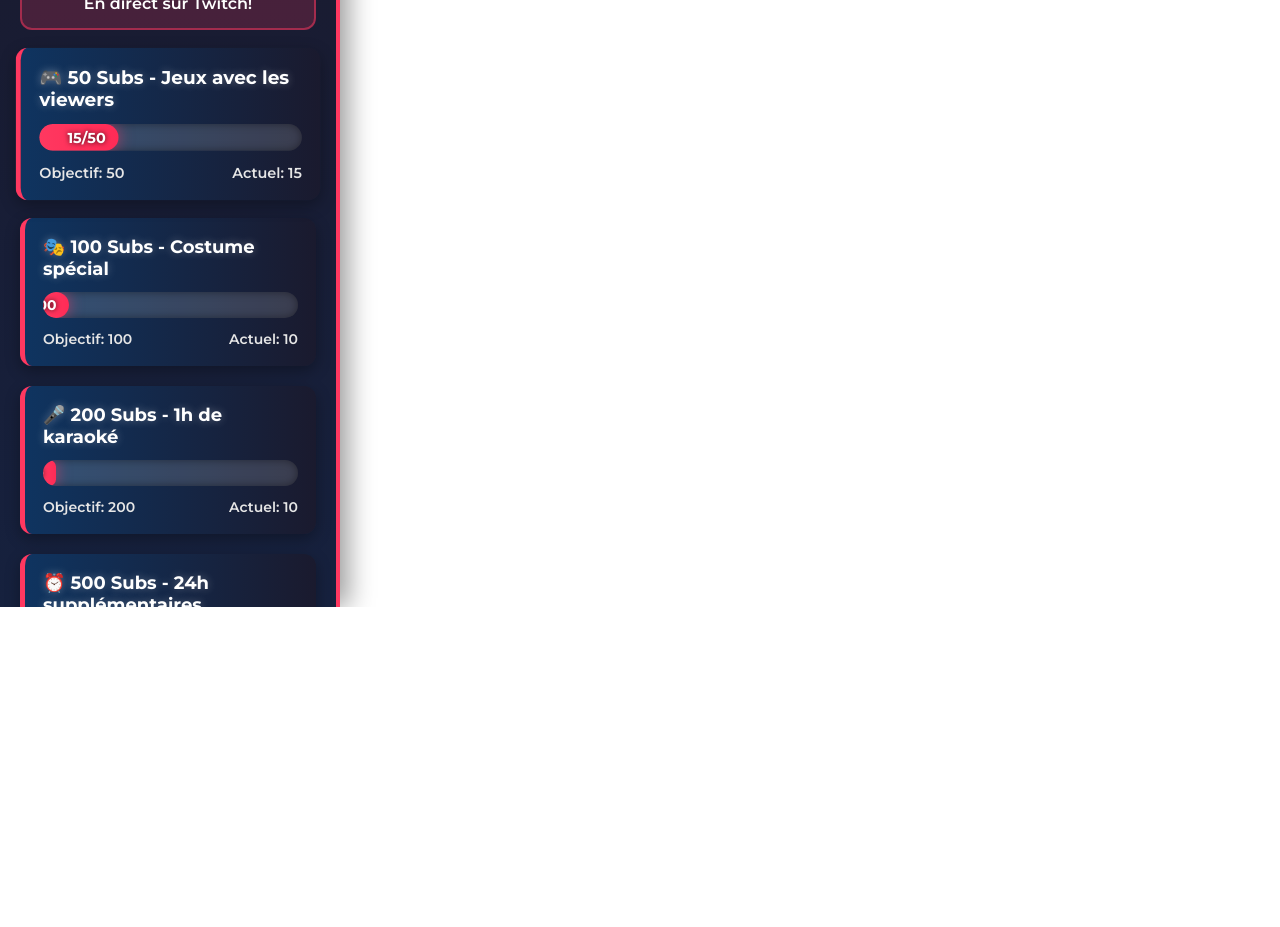
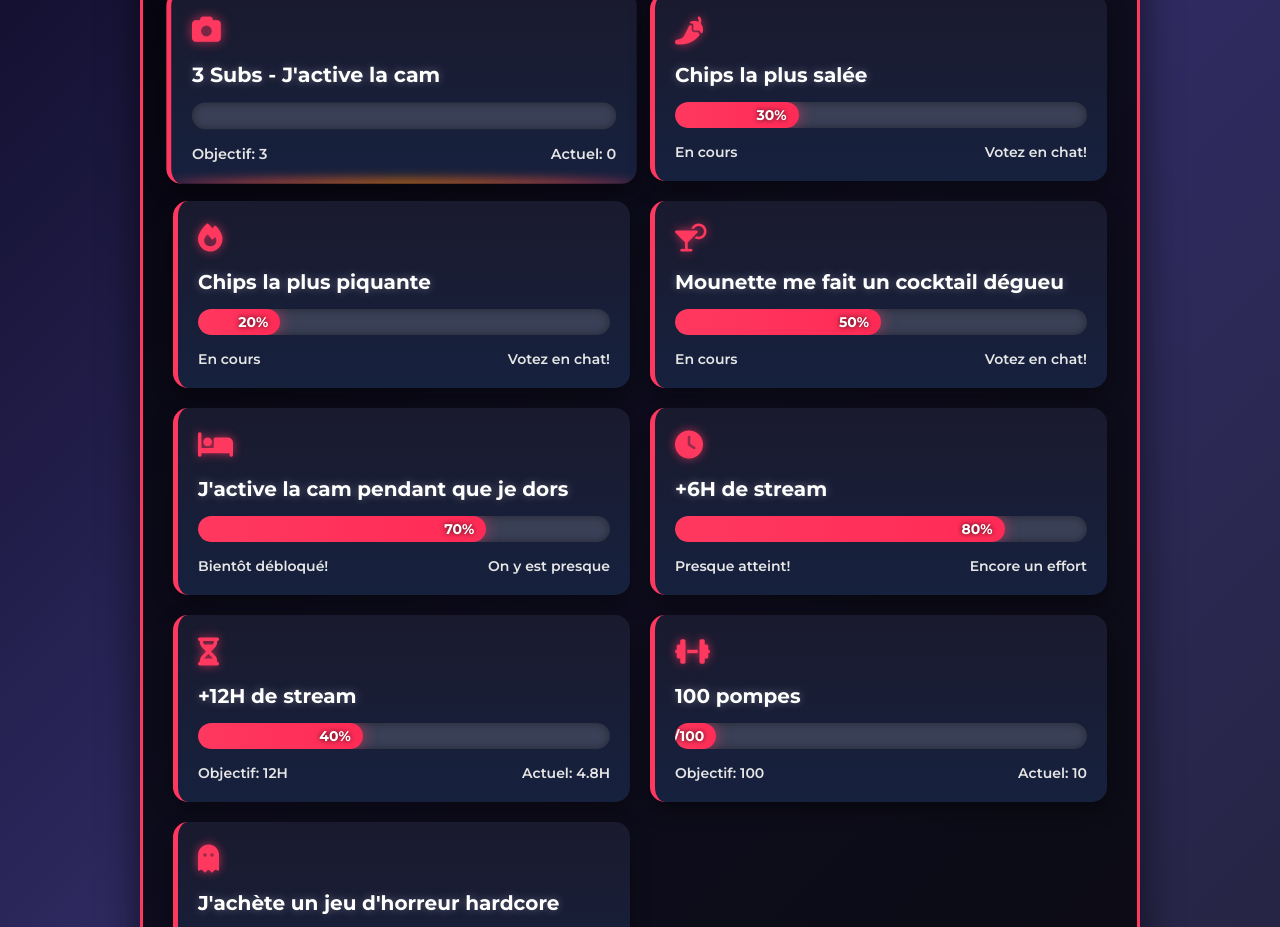
Before and after one commit to walid814/twitch-subgoals, a plain HTML site: page index.html in a window 1280 px wide. Shown: the part 193-1120 px from the top of the page. Before the commit the page ends 800 px from the top, so only its background shows below. Drawn offline with Linux system fonts and the light colour scheme.

Commit message:
Update index.html

```diff
--- a/index.html
+++ b/index.html
@@ -3,8 +3,9 @@
 <head>
     <meta charset="UTF-8">
     <meta name="viewport" content="width=device-width, initial-scale=1.0">
-    <title>SubGoals - Marathon 48h</title>
-    <link href="https://fonts.googleapis.com/css2?family=Montserrat:wght@600;700;800&display=swap" rel="stylesheet">
+    <title>SubGoals - Squadir Style</title>
+    <link href="https://fonts.googleapis.com/css2?family=Montserrat:wght@600;700;800;900&display=swap" rel="stylesheet">
+    <link rel="stylesheet" href="https://cdnjs.cloudflare.com/ajax/libs/font-awesome/6.4.0/css/all.min.css">
     <style>
         * {
             margin: 0;
@@ -14,62 +15,98 @@
         }
 
         body {
-            background: transparent;
-            overflow: hidden;
-            width: 100vw;
-            height: 100vh;
+            background: linear-gradient(135deg, #0f0c29, #302b63, #24243e);
+            color: white;
+            min-height: 100vh;
+            padding: 20px;
+            display: flex;
+            justify-content: center;
+            align-items: center;
         }
 
         .container {
-            display: flex;
-            height: 100vh;
+            width: 100%;
+            max-width: 1000px;
+            background: rgba(0, 0, 0, 0.7);
+            border-radius: 20px;
+            overflow: hidden;
+            box-shadow: 0 15px 40px rgba(0, 0, 0, 0.6);
+            border: 3px solid #ff3860;
         }
 
-        .subgoal-panel {
-            width: 340px;
-            background: linear-gradient(to bottom, #1a1a2e, #16213e);
-            border-right: 4px solid #ff3860;
-            padding: 20px;
-            color: white;
-            height: 100vh;
-            overflow-y: auto;
-            box-shadow: 8px 0 25px rgba(0, 0, 0, 0.4);
+        .header {
+            background: linear-gradient(to right, #ff3860, #ff2b56);
+            padding: 25px;
+            text-align: center;
+            position: relative;
+            overflow: hidden;
         }
 
-        .panel-title {
-            text-align: center;
-            margin-bottom: 25px;
-            color: #ff3860;
-            font-size: 28px;
+        .header h1 {
+            font-size: 42px;
+            font-weight: 900;
             text-transform: uppercase;
-            letter-spacing: 2px;
-            text-shadow: 0 0 15px rgba(255, 56, 96, 0.7);
-            font-weight: 800;
-            padding: 10px;
-            background: rgba(0, 0, 0, 0.3);
-            border-radius: 12px;
+            letter-spacing: 3px;
+            text-shadow: 0 2px 10px rgba(0, 0, 0, 0.3);
         }
 
-        .subgoal {
-            background: linear-gradient(to right, #0f3460, #1a1a2e);
-            border-radius: 12px;
-            padding: 18px;
-            margin-bottom: 20px;
-            border-left: 5px solid #ff3860;
-            transition: all 0.3s ease;
-            box-shadow: 0 5px 15px rgba(0, 0, 0, 0.3);
+        .header p {
+            font-size: 18px;
+            margin-top: 10px;
+            font-weight: 600;
         }
 
-        .subgoal:hover {
-            transform: translateX(5px);
-            box-shadow: 0 8px 20px rgba(0, 0, 0, 0.4);
+        .header::before {
+            content: '';
+            position: absolute;
+            top: -50%;
+            left: -50%;
+            width: 200%;
+            height: 200%;
+            background: linear-gradient(
+                to bottom right,
+                rgba(255, 255, 255, 0.2),
+                rgba(255, 255, 255, 0)
+            );
+            transform: rotate(30deg);
+            pointer-events: none;
         }
 
-        .subgoal-title {
-            font-size: 18px;
+        .goals-container {
+            display: grid;
+            grid-template-columns: repeat(auto-fit, minmax(300px, 1fr));
+            gap: 20px;
+            padding: 30px;
+        }
+
+        .goal-card {
+            background: linear-gradient(to bottom, #1a1a2e, #16213e);
+            border-radius: 15px;
+            padding: 20px;
+            transition: all 0.3s ease;
+            border-left: 5px solid #ff3860;
+            box-shadow: 0 8px 20px rgba(0, 0, 0, 0.4);
+            position: relative;
+            overflow: hidden;
+        }
+
+        .goal-card:hover {
+            transform: translateY(-5px);
+            box-shadow: 0 12px 25px rgba(0, 0, 0, 0.5);
+        }
+
+        .goal-icon {
+            font-size: 28px;
+            margin-bottom: 15px;
+            color: #ff3860;
+            text-shadow: 0 0 10px rgba(255, 56, 96, 0.7);
+        }
+
+        .goal-title {
+            font-size: 20px;
             font-weight: 700;
-            margin-bottom: 12px;
-            color: #ffffff;
+            margin-bottom: 15px;
+            color: white;
             text-shadow: 0 0 8px rgba(255, 255, 255, 0.3);
         }
 
@@ -78,7 +115,7 @@
             background: rgba(255, 255, 255, 0.15);
             border-radius: 15px;
             overflow: hidden;
-            margin: 12px 0;
+            margin: 15px 0;
             box-shadow: inset 0 0 8px rgba(0, 0, 0, 0.4);
         }
 
@@ -109,6 +146,7 @@
             font-size: 14px;
             font-weight: 600;
             color: #e6e6e6;
+            margin-top: 10px;
         }
 
         .completed .progress-bar {
@@ -116,26 +154,34 @@
             box-shadow: 0 0 15px rgba(67, 233, 123, 0.6);
         }
 
-        .completed .subgoal-title {
+        .completed .goal-title {
             color: #43e97b;
             text-shadow: 0 0 10px rgba(67, 233, 123, 0.5);
         }
 
-        .marathon-info {
-            text-align: center;
-            margin: 20px 0;
-            padding: 15px;
-            background: rgba(255, 56, 96, 0.2);
-            border-radius: 12px;
-            border: 2px solid rgba(255, 56, 96, 0.5);
+        .completed .goal-icon {
+            color: #43e97b;
+            text-shadow: 0 0 10px rgba(67, 233, 123, 0.7);
         }
 
-        .marathon-title {
-            font-size: 22px;
+        .streamer-info {
+            text-align: center;
+            padding: 20px;
+            background: rgba(255, 56, 96, 0.2);
+            border-top: 2px solid rgba(255, 56, 96, 0.5);
+        }
+
+        .streamer-name {
+            font-size: 24px;
+            font-weight: 800;
             color: #ff3860;
-            margin-bottom: 10px;
-            font-weight: 800;
             text-shadow: 0 0 10px rgba(255, 56, 96, 0.5);
+            margin-bottom: 5px;
+        }
+
+        .stream-info {
+            font-size: 16px;
+            font-weight: 600;
         }
 
         @keyframes pulse {
@@ -158,53 +204,141 @@
             animation: celebrate 0.5s ease-in-out 3;
         }
 
-        /* Custom scrollbar */
-        .subgoal-panel::-webkit-scrollbar {
-            width: 8px;
+        .fire-effect {
+            position: absolute;
+            bottom: -5px;
+            left: 0;
+            width: 100%;
+            height: 10px;
+            background: linear-gradient(to right, #ff3860, #ff7e00, #ff3860);
+            border-radius: 50%;
+            filter: blur(5px);
+            opacity: 0.7;
         }
 
-        .subgoal-panel::-webkit-scrollbar-track {
-            background: rgba(255, 255, 255, 0.1);
-            border-radius: 10px;
+        @media (max-width: 768px) {
+            .goals-container {
+                grid-template-columns: 1fr;
             }
 
-        .subgoal-panel::-webkit-scrollbar-thumb {
-            background: #ff3860;
-            border-radius: 10px;
+            .header h1 {
+                font-size: 32px;
             }
-
-        .subgoal-panel::-webkit-scrollbar-thumb:hover {
-            background: #ff2b56;
         }
     </style>
 </head>
 <body>
     <div class="container">
-        <div class="subgoal-panel" id="subgoalPanel">
-            <h2 class="panel-title">Subgoals du Marathon</h2>
-
-            <div class="marathon-info">
-                <div class="marathon-title">MARATHON 48H</div>
-                <div>En direct sur Twitch!</div>
+        <div class="header">
+            <h1>Objectifs du Stream</h1>
+            <p>Atteignez ces objectifs pour débloquer des récompenses!</p>
         </div>
 
-            <div class="subgoal pulse" id="goal1">
-                <div class="subgoal-title">🎮 50 Subs - Jeux avec les viewers</div>
+        <div class="goals-container">
+            <div class="goal-card pulse">
+                <div class="goal-icon"><i class="fas fa-camera"></i></div>
+                <h3 class="goal-title">3 Subs - J'active la cam</h3>
                 <div class="progress-container">
-                    <div class="progress-bar" style="width: 30%;">
-                        <span class="progress-text">15/50</span>
+                    <div class="progress-bar" style="width: 0%">
+                        <span class="progress-text">0/3</span>
                     </div>
                 </div>
                 <div class="goal-info">
-                    <span>Objectif: 50</span>
-                    <span>Actuel: 15</span>
+                    <span>Objectif: 3</span>
+                    <span>Actuel: 0</span>
+                </div>
+                <div class="fire-effect"></div>
+            </div>
+
+            <div class="goal-card">
+                <div class="goal-icon"><i class="fas fa-pepper-hot"></i></div>
+                <h3 class="goal-title">Chips la plus salée</h3>
+                <div class="progress-container">
+                    <div class="progress-bar" style="width: 30%">
+                        <span class="progress-text">30%</span>
+                    </div>
+                </div>
+                <div class="goal-info">
+                    <span>En cours</span>
+                    <span>Votez en chat!</span>
                 </div>
             </div>
 
-            <div class="subgoal" id="goal2">
-                <div class="subgoal-title">🎭 100 Subs - Costume spécial</div>
+            <div class="goal-card">
+                <div class="goal-icon"><i class="fas fa-fire"></i></div>
+                <h3 class="goal-title">Chips la plus piquante</h3>
                 <div class="progress-container">
-                    <div class="progress-bar" style="width: 10%;">
+                    <div class="progress-bar" style="width: 20%">
+                        <span class="progress-text">20%</span>
+                    </div>
+                </div>
+                <div class="goal-info">
+                    <span>En cours</span>
+                    <span>Votez en chat!</span>
+                </div>
+            </div>
+
+            <div class="goal-card">
+                <div class="goal-icon"><i class="fas fa-cocktail"></i></div>
+                <h3 class="goal-title">Mounette me fait un cocktail dégueu</h3>
+                <div class="progress-container">
+                    <div class="progress-bar" style="width: 50%">
+                        <span class="progress-text">50%</span>
+                    </div>
+                </div>
+                <div class="goal-info">
+                    <span>En cours</span>
+                    <span>Votez en chat!</span>
+                </div>
+            </div>
+
+            <div class="goal-card">
+                <div class="goal-icon"><i class="fas fa-bed"></i></div>
+                <h3 class="goal-title">J'active la cam pendant que je dors</h3>
+                <div class="progress-container">
+                    <div class="progress-bar" style="width: 70%">
+                        <span class="progress-text">70%</span>
+                    </div>
+                </div>
+                <div class="goal-info">
+                    <span>Bientôt débloqué!</span>
+                    <span>On y est presque</span>
+                </div>
+            </div>
+
+            <div class="goal-card">
+                <div class="goal-icon"><i class="fas fa-clock"></i></div>
+                <h3 class="goal-title">+6H de stream</h3>
+                <div class="progress-container">
+                    <div class="progress-bar" style="width: 80%">
+                        <span class="progress-text">80%</span>
+                    </div>
+                </div>
+                <div class="goal-info">
+                    <span>Presque atteint!</span>
+                    <span>Encore un effort</span>
+                </div>
+            </div>
+
+            <div class="goal-card">
+                <div class="goal-icon"><i class="fas fa-hourglass-half"></i></div>
+                <h3 class="goal-title">+12H de stream</h3>
+                <div class="progress-container">
+                    <div class="progress-bar" style="width: 40%">
+                        <span class="progress-text">40%</span>
+                    </div>
+                </div>
+                <div class="goal-info">
+                    <span>Objectif: 12H</span>
+                    <span>Actuel: 4.8H</span>
+                </div>
+            </div>
+
+            <div class="goal-card">
+                <div class="goal-icon"><i class="fas fa-dumbbell"></i></div>
+                <h3 class="goal-title">100 pompes</h3>
+                <div class="progress-container">
+                    <div class="progress-bar" style="width: 10%">
                         <span class="progress-text">10/100</span>
                     </div>
                 </div>
@@ -214,65 +348,50 @@
                 </div>
             </div>
 
-            <div class="subgoal" id="goal3">
-                <div class="subgoal-title">🎤 200 Subs - 1h de karaoké</div>
+            <div class="goal-card">
+                <div class="goal-icon"><i class="fas fa-ghost"></i></div>
+                <h3 class="goal-title">J'achète un jeu d'horreur hardcore</h3>
                 <div class="progress-container">
-                    <div class="progress-bar" style="width: 5%;">
-                        <span class="progress-text">10/200</span>
+                    <div class="progress-bar" style="width: 5%">
+                        <span class="progress-text">5%</span>
                     </div>
                 </div>
                 <div class="goal-info">
-                    <span>Objectif: 200</span>
-                    <span>Actuel: 10</span>
+                    <span>Objectif: 100 subs</span>
+                    <span>Actuel: 5</span>
+                </div>
             </div>
         </div>
 
-            <div class="subgoal" id="goal4">
-                <div class="subgoal-title">⏰ 500 Subs - 24h supplémentaires</div>
-                <div class="progress-container">
-                    <div class="progress-bar" style="width: 2%;">
-                        <span class="progress-text">10/500</span>
-                    </div>
-                </div>
-                <div class="goal-info">
-                    <span>Objectif: 500</span>
-                    <span>Actuel: 10</span>
-                </div>
-            </div>
-
-            <div class="subgoal" id="goal5">
-                <div class="subgoal-title">🏆 1000 Subs - Tournoi spécial viewers</div>
-                <div class="progress-container">
-                    <div class="progress-bar" style="width: 1%;">
-                        <span class="progress-text">10/1000</span>
-                    </div>
-                </div>
-                <div class="goal-info">
-                    <span>Objectif: 1000</span>
-                    <span>Actuel: 10</span>
-                </div>
-            </div>
+        <div class="streamer-info">
+            <div class="streamer-name">SQUADIR</div>
+            <div class="stream-info">En direct sur Twitch!</div>
         </div>
     </div>
 
     <script>
         document.addEventListener('DOMContentLoaded', function() {
             // Fonction pour mettre à jour manuellement les objectifs
-            window.updateGoal = function(goalId, current, target) {
-                const goal = document.getElementById(goalId);
-                if (!goal) return;
+            window.updateGoal = function(goalIndex, current, target) {
+                const goals = document.querySelectorAll('.goal-card');
+                if (goalIndex < 0 || goalIndex >= goals.length) return;
 
+                const goal = goals[goalIndex];
                 const progressBar = goal.querySelector('.progress-bar');
                 const progressText = goal.querySelector('.progress-text');
-                const goalInfo = goal.querySelectorAll('.goal-info span')[1];
+                const goalInfo = goal.querySelectorAll('.goal-info span');
 
+                if (target) {
                     const percentage = (current / target) * 100;
-
                     progressBar.style.width = percentage + '%';
                     progressText.textContent = current + '/' + target;
-                goalInfo.textContent = 'Actuel: ' + current;
+                    goalInfo[1].textContent = 'Actuel: ' + current;
+                } else {
+                    progressBar.style.width = current + '%';
+                    progressText.textContent = current + '%';
+                }
 
-                if (current >= target) {
+                if ((target && current >= target) || (!target && current >= 100)) {
                     goal.classList.add('completed');
                     goal.classList.add('celebrate');
                     goal.classList.remove('pulse');
@@ -283,7 +402,7 @@
             };
 
             // Exemple: comment mettre à jour manuellement un objectif
-            // updateGoal('goal1', 25, 50);
+            // updateGoal(0, 2, 3); // Pour le premier objectif (3 subs)
         });
     </script>
 </body>
```
Lines whose indentation alone changed are shown as unchanged.
